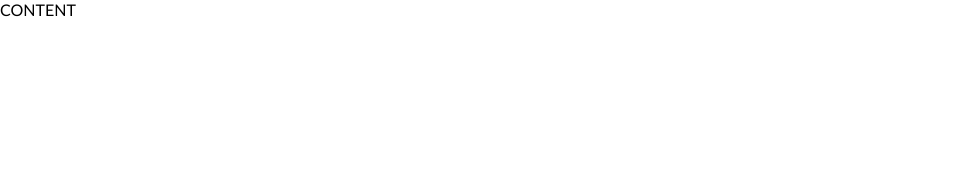
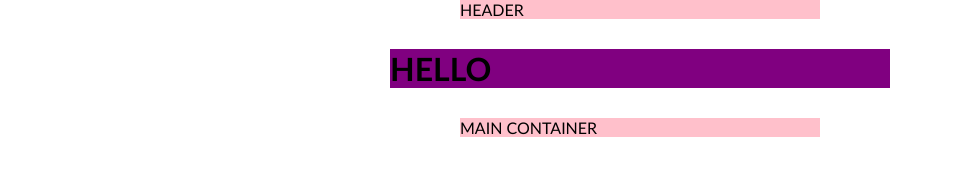
Before and after one commit to Evelinatoleike/6-smoothies, a website: page index.html in a window 1280 px wide. Shown: the whole page, without its empty margins (0-953 px from the left). Drawn offline with Linux system fonts and the light colour scheme.

Commit message:
header with flex direction

```diff
--- a/css/main.css
+++ b/css/main.css
@@ -1,3 +1,28 @@
 @import './base/reset.css';
 @import './components/button.css';
 @import './components/font-awesome.min.css';
+
+body {
+    display: flex;
+    height: 100vh;
+    flex-direction: column;
+    gap: 30px;
+    justify-content: flex-start;
+    align-items: center;
+}
+
+.container {
+    width: 500px;
+    background-color: pink;
+}
+
+h1 {
+    width: 500px;
+    background-color: purple;
+}
+
+@media (min-width: 480px) {
+    .container {
+        width: 360px;
+    }
+}
--- a/index.html
+++ b/index.html
@@ -18,7 +18,16 @@
 </head>
 
 <body>
-    CONTENT
+    <header class="container">
+        HEADER
+    </header>
+    <h1>
+        HELLO
+    </h1>
+    <main class="container">
+        MAIN CONTAINER
+    </main>
+
 </body>
 
 </html>
```
